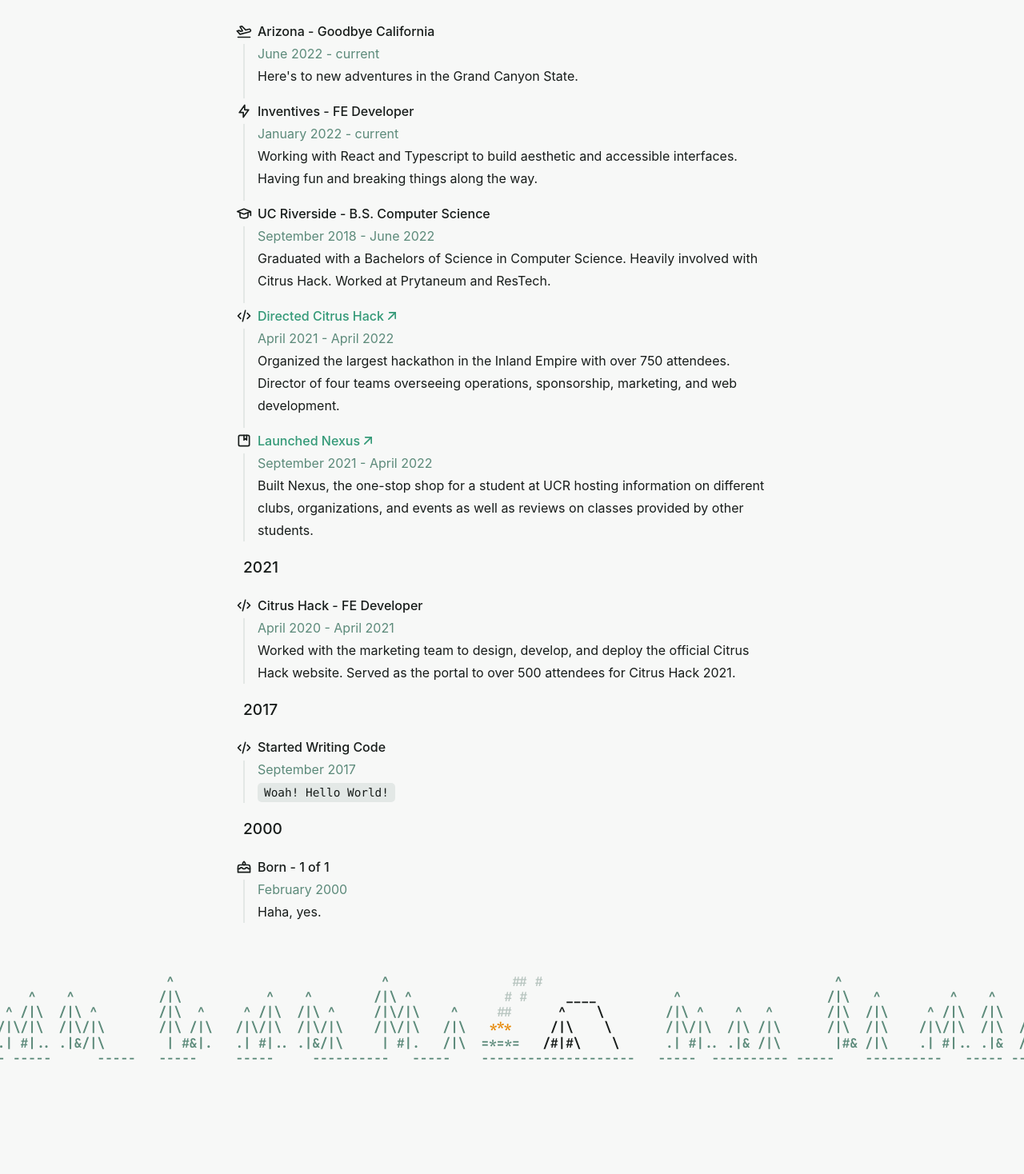
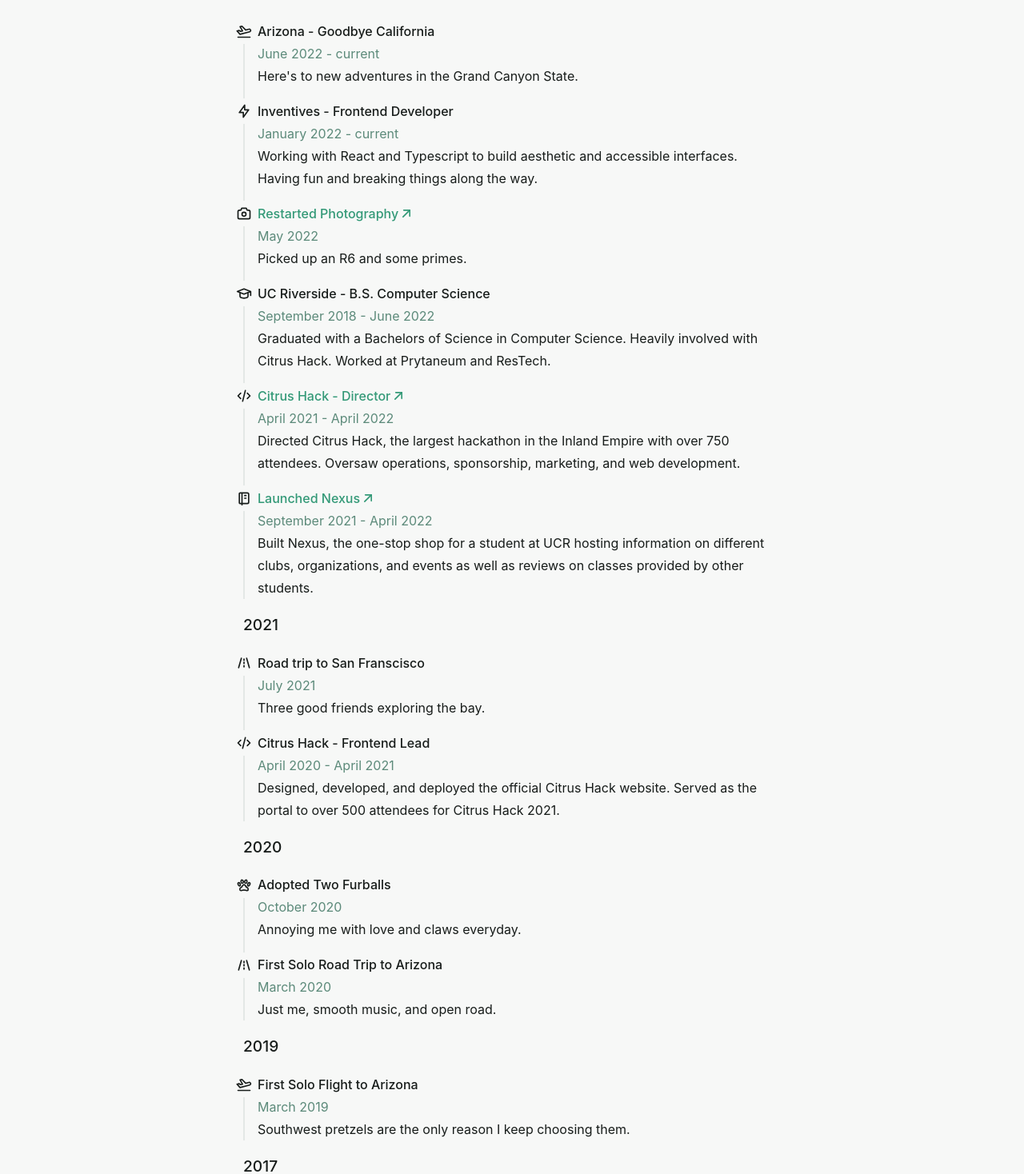
Before and after one commit to rajbirjohar/me, a Next.js app: page /experiences in a window 1280 px wide. Shown: the part 342-1810 px from the top of the page at 80% size. Before the commit the page ends 1675 px from the top, so only its background shows below. Built offline with nearby package versions, Linux system fonts and the light colour scheme; a web font is replaced by a local one.

Commit message:
Added more experiences

```diff
--- a/data/experiences.ts
+++ b/data/experiences.ts
@@ -1,9 +1,12 @@
 import {
-  IconAlbum,
   IconBolt,
   IconCake,
+  IconCamera,
   IconCode,
+  IconNotebook,
+  IconPaw,
   IconPlaneDeparture,
+  IconRoad,
   IconSchool,
 } from "@tabler/icons";
 import { Experience } from "types/portfolio";
@@ -19,12 +22,20 @@
   },
   {
     title: "Inventives",
-    position: "FE Developer",
+    position: "Frontend Developer",
     range: "January 2022 - current",
     year: 2022,
     caption:
       "Working with React and Typescript to build aesthetic and accessible interfaces. Having fun and breaking things along the way.",
     icon: IconBolt,
+  },
+  {
+    title: "Restarted Photography",
+    range: "May 2022",
+    year: 2022,
+    caption: "Picked up an R6 and some primes.",
+    icon: IconCamera,
+    url: "https://www.instagram.com/rajbir.johar/",
   },
   {
     title: "UC Riverside",
@@ -36,11 +47,12 @@
     icon: IconSchool,
   },
   {
-    title: "Directed Citrus Hack",
+    title: "Citrus Hack",
+    position: "Director",
     range: "April 2021 - April 2022",
     year: 2022,
     caption:
-      "Organized the largest hackathon in the Inland Empire with over 750 attendees. Director of four teams overseeing operations, sponsorship, marketing, and web development.",
+      "Directed Citrus Hack, the largest hackathon in the Inland Empire with over 750 attendees. Oversaw operations, sponsorship, marketing, and web development.",
     icon: IconCode,
     url: "https://www.citrushack.com/",
   },
@@ -50,17 +62,45 @@
     year: 2022,
     caption:
       "Built Nexus, the one-stop shop for a student at UCR hosting information on different clubs, organizations, and events as well as reviews on classes provided by other students.",
-    icon: IconAlbum,
+    icon: IconNotebook,
     url: "https://nexus-ucr.vercel.app/",
   },
   {
+    title: "Road trip to San Franscisco",
+    range: "July 2021",
+    year: 2021,
+    caption: "Three good friends exploring the bay.",
+    icon: IconRoad,
+  },
+  {
     title: "Citrus Hack",
-    position: "FE Developer",
+    position: "Frontend Lead",
     range: "April 2020 - April 2021",
     year: 2021,
     caption:
-      "Worked with the marketing team to design, develop, and deploy the official Citrus Hack website. Served as the portal to over 500 attendees for Citrus Hack 2021.",
+      "Designed, developed, and deployed the official Citrus Hack website. Served as the portal to over 500 attendees for Citrus Hack 2021.",
     icon: IconCode,
+  },
+  {
+    title: "Adopted Two Furballs",
+    range: "October 2020",
+    year: 2020,
+    caption: "Annoying me with love and claws everyday.",
+    icon: IconPaw,
+  },
+  {
+    title: "First Solo Road Trip to Arizona",
+    range: "March 2020",
+    year: 2020,
+    caption: "Just me, smooth music, and open road.",
+    icon: IconRoad,
+  },
+  {
+    title: "First Solo Flight to Arizona",
+    range: "March 2019",
+    year: 2019,
+    caption: "Southwest pretzels are the only reason I keep choosing them.",
+    icon: IconPlaneDeparture,
   },
   {
     title: "Started Writing Code",
```
